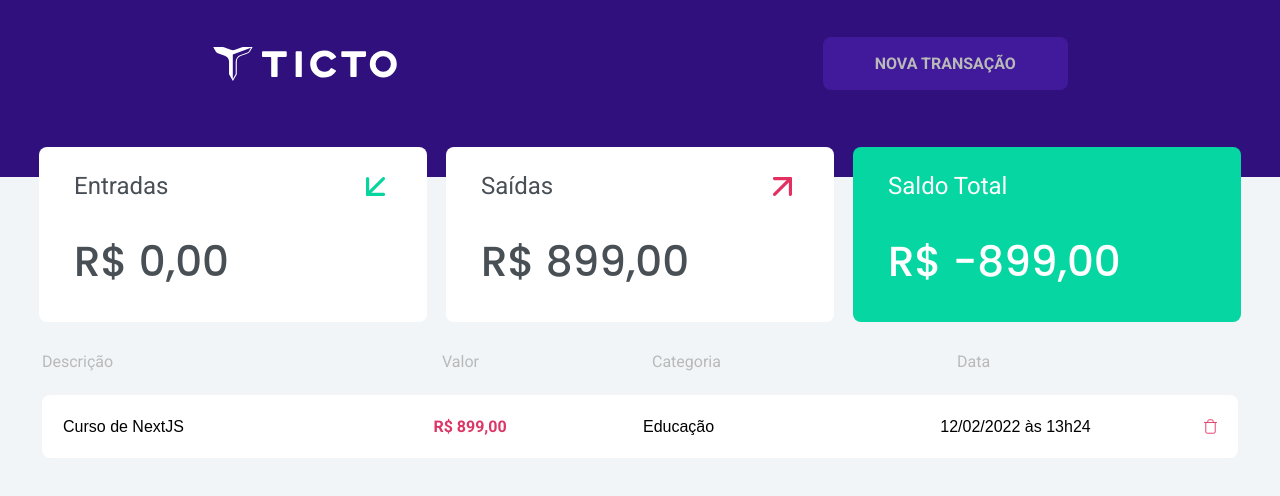
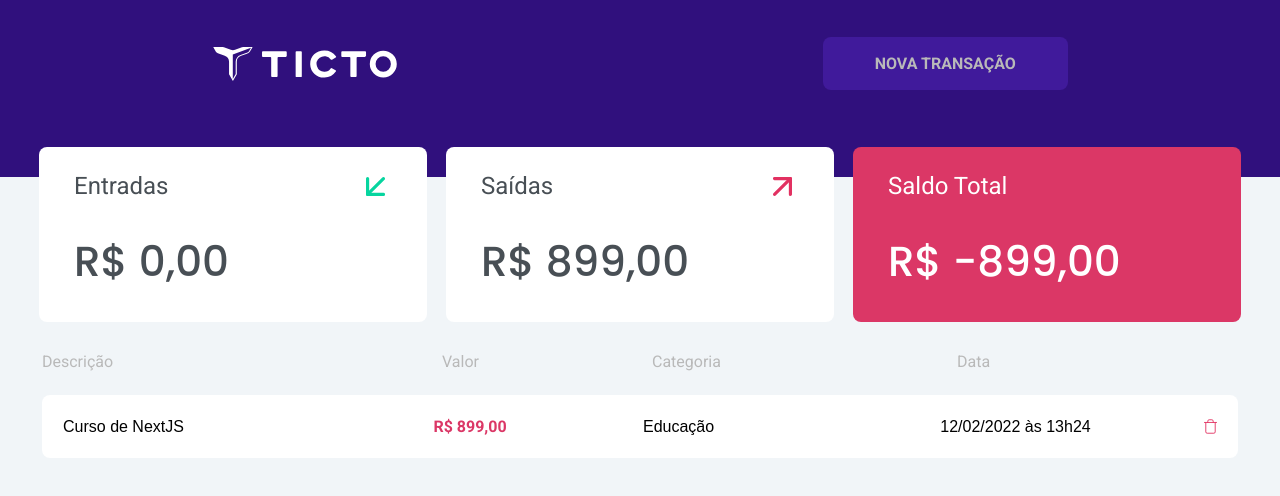
Before and after one commit to souz4s/financial-control, a Next.js app: page / in a window 1280 px wide. Shown: the top 496 px of the page. Built offline with nearby package versions, Linux system fonts and the light colour scheme.

Commit message:
feat: total balance color change according to balance

```diff
--- a/src/app/components/Summary/Summary.tsx
+++ b/src/app/components/Summary/Summary.tsx
@@ -23,6 +23,9 @@ export default function Summary({
     return () => window.removeEventListener("resize", handleResize);
   }, []);
 
+  const isSaldoPositivo =
+    parseFloat(saldoTotal.replace(".", "").replace(",", ".")) >= 0;
+
   const summaryCards = useMemo(
     () => [
       {
@@ -37,11 +40,11 @@ export default function Summary({
       },
       {
         title: "Saldo Total",
-        backgroundColor: "#06D6A2",
+        backgroundColor: isSaldoPositivo ? "#06D6A2" : "#DB3766",
         value: saldoTotal,
       },
     ],
-    [totalEntrada, totalSaida, saldoTotal]
+    [totalEntrada, totalSaida, saldoTotal, isSaldoPositivo]
   );
 
   const getFontSize = (text: string) => {
```
